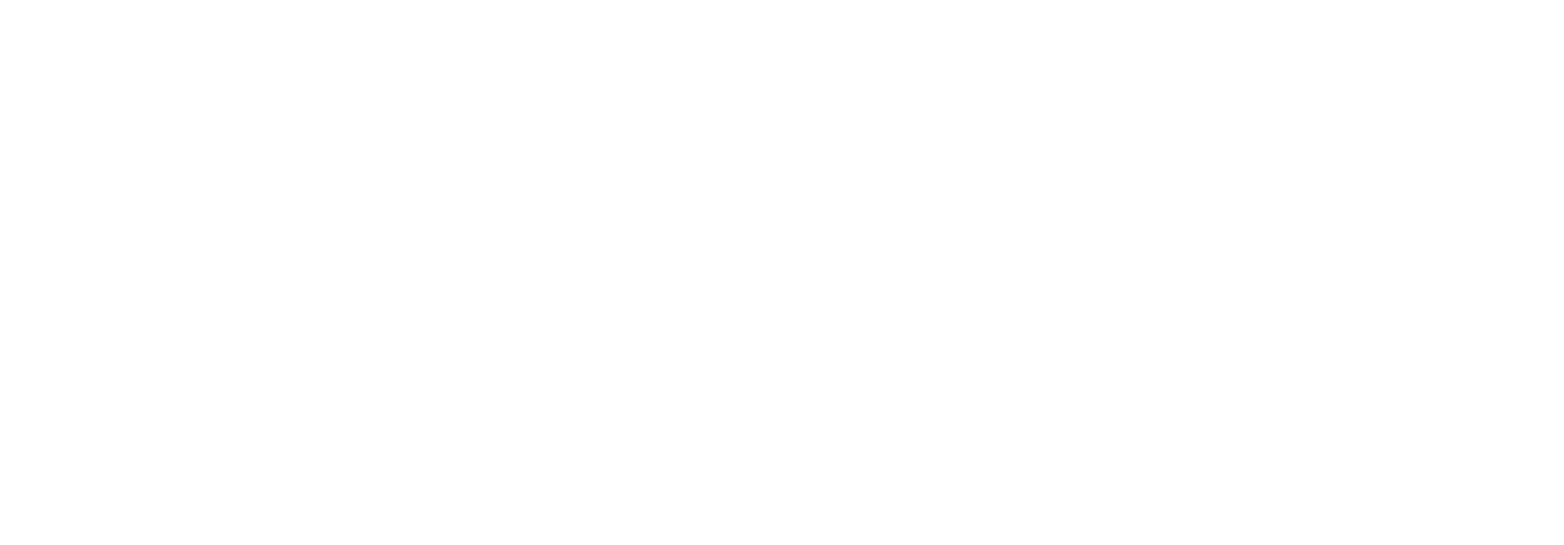
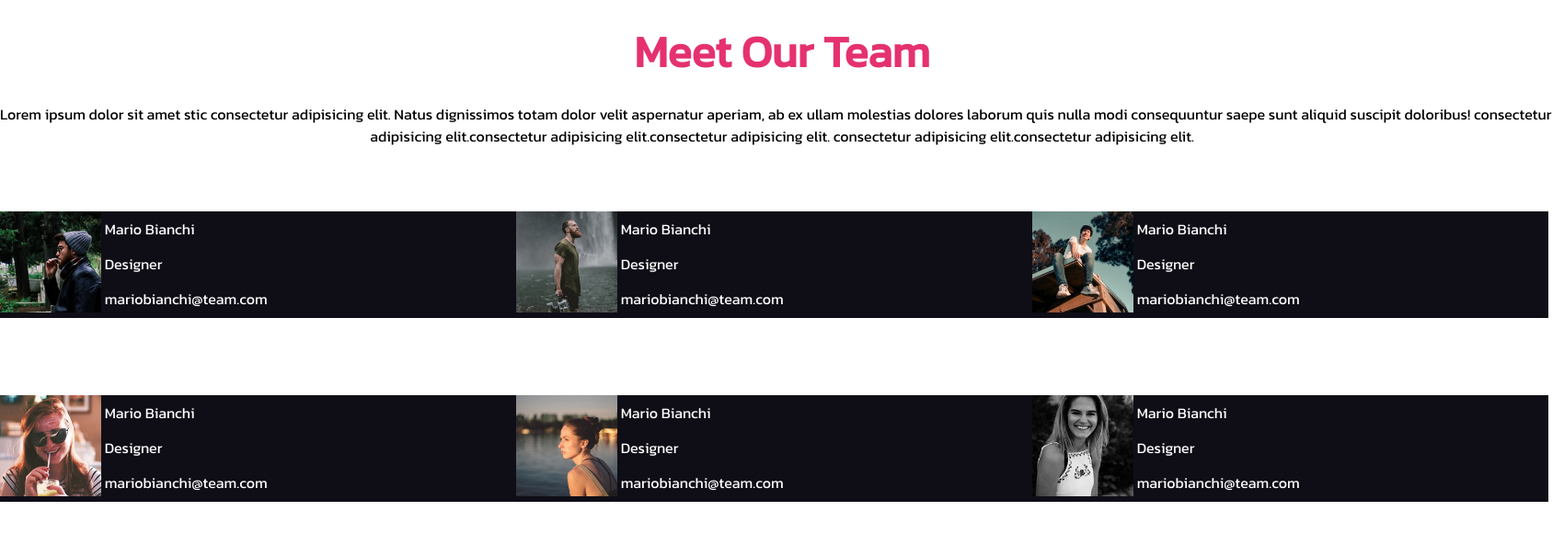
Before and after one commit to LucaDalRi/html-css-float-cards, a plain HTML site: page index.html in a window 1280 px wide. Shown: the whole page at 92% size, 1700 px wide, since content can reach past the window. Drawn offline with Linux system fonts and the light colour scheme.

Commit message:
layout completato

```diff
--- a/css/style.css
+++ b/css/style.css
@@ -4,4 +4,70 @@
     padding: 0;
     margin: 0;
     box-sizing: border-box;
+    font-family: 'Kanit', sans-serif;
 }
+
+/* clearfix */
+
+.clearfix::after {
+    content: "";
+    clear: both;
+    display: table;
+}
+
+body{
+    width: 1700px;
+    margin: 0 auto;
+}
+
+#slogan{
+    text-align: center;
+    color: #e53170;
+    font-size: 1.5em;
+    margin: 20px 0;
+
+}
+
+#p-lorem{
+    text-align-last: center;
+    margin-bottom: 30px;
+
+
+}
+
+.blocco1{
+
+    height: 200px;
+    padding: 40px 0;
+
+}
+
+#ca{
+    display: inline-block;
+    vertical-align: top;
+    line-height: 38px;
+    color: white;
+
+}
+
+
+img{
+    width: 110px;
+    height: 110;
+
+}
+
+#card1,  #card2, #card3{
+
+    width: calc(99% / 3);
+    background-color: #0f0e17;
+    float: left;
+
+
+}
+
+.blocco2{
+
+    height: 200px;
+    padding: 40px 0;
+}
--- a/index.html
+++ b/index.html
@@ -4,9 +4,79 @@
         <meta charset="UTF-8">
         <meta http-equiv="X-UA-Compatible" content="IE=edge">
         <meta name="viewport" content="width=device-width, initial-scale=1.0">
-        <title>Document</title>
+        <link rel="stylesheet" href="css/style.css">
+        <link rel="preconnect" href="https://fonts.googleapis.com">
+        <link rel="preconnect" href="https://fonts.gstatic.com" crossorigin>
+        <link href="https://fonts.googleapis.com/css2?family=Kanit&display=swap" rel="stylesheet">
+        <title>Meet Out Team</title>
     </head>
+
     <body>
+
+        <header id="slogan">
+            <h1>Meet Our Team</h1>
+        </header>
+
+        <div id="p-lorem">
+            <p>Lorem ipsum dolor sit amet stic consectetur adipisicing elit. Natus dignissimos totam dolor velit aspernatur aperiam, ab ex ullam molestias dolores laborum quis nulla modi consequuntur saepe sunt aliquid suscipit doloribus! consectetur adipisicing elit.consectetur adipisicing elit.consectetur adipisicing elit. consectetur adipisicing elit.consectetur adipisicing elit.</p>
+        </div>
+
+        <div class="blocco1 clearfix">
+
+            <div id="card1">
+
+                <img src="img/male1.png" alt="Male1">
+                <p id="ca">Mario Bianchi <br> Designer <br> mariobianchi@team.com</p>
+
+
+            </div>
+
+            <div id="card2">
+
+                <img src="img/male2.png" alt="Male1">
+                <p id="ca">Mario Bianchi <br> Designer <br> mariobianchi@team.com</p>
+
+            </div>
+
+            <div id="card3">
+
+                <img src="img/male3.png" alt="Male1">
+                <p id="ca">Mario Bianchi <br> Designer <br> mariobianchi@team.com</p>
+
+
+            </div>
+
+        </div>
+
+        <div class="blocco2 clearfix">
+
+            <div id="card1">
+
+                <img src="img/female1.png" alt="Male1">
+                <p id="ca">Mario Bianchi <br> Designer <br> mariobianchi@team.com</p>
+
+
+            </div>
+
+            <div id="card2">
+
+                <img src="img/female2.png" alt="Male1">
+                <p id="ca">Mario Bianchi <br> Designer <br> mariobianchi@team.com</p>
+
+
+
+            </div>
+
+            <div id="card3">
+
+                <img src="img/female3.png" alt="Male1">
+                <p id="ca">Mario Bianchi <br> Designer <br> mariobianchi@team.com</p>
+
+
+            </div>
+
+        </div>
+
 
     </body>
 </html>
```
